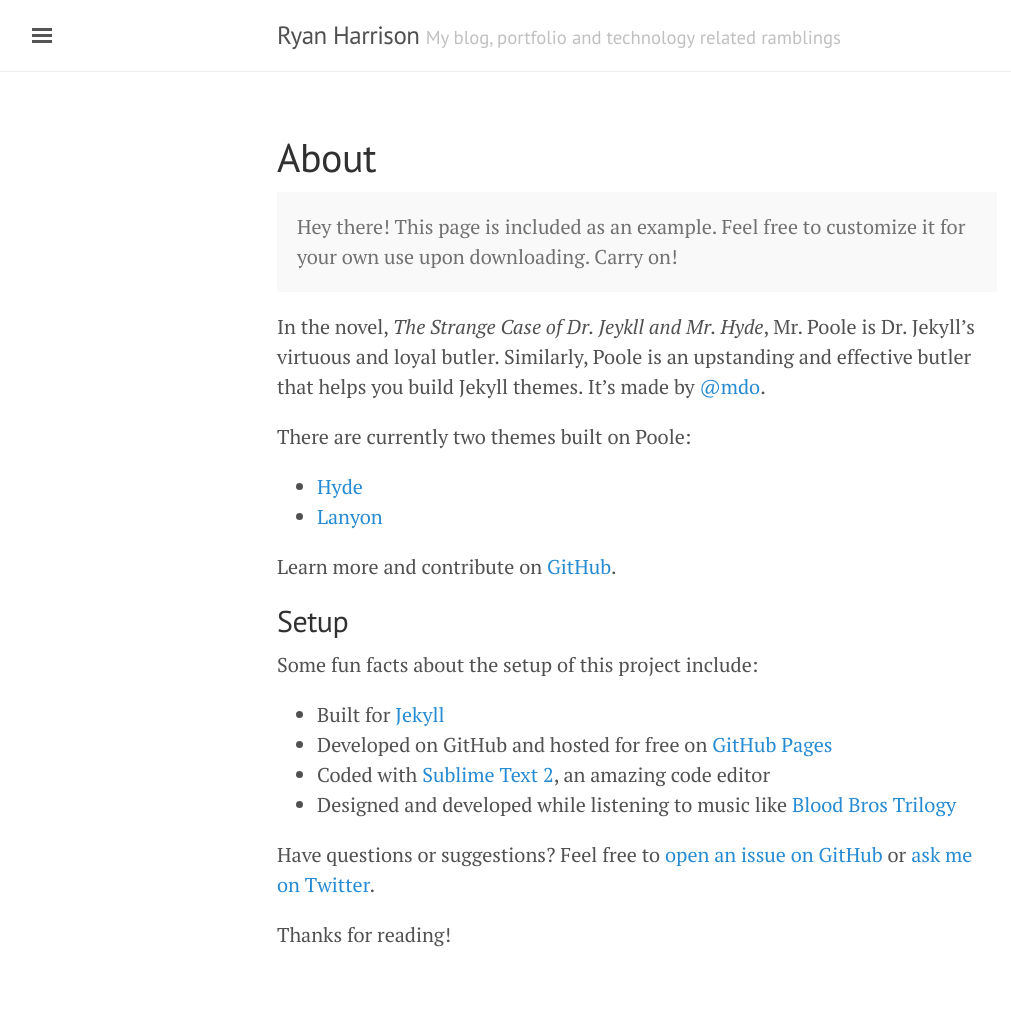
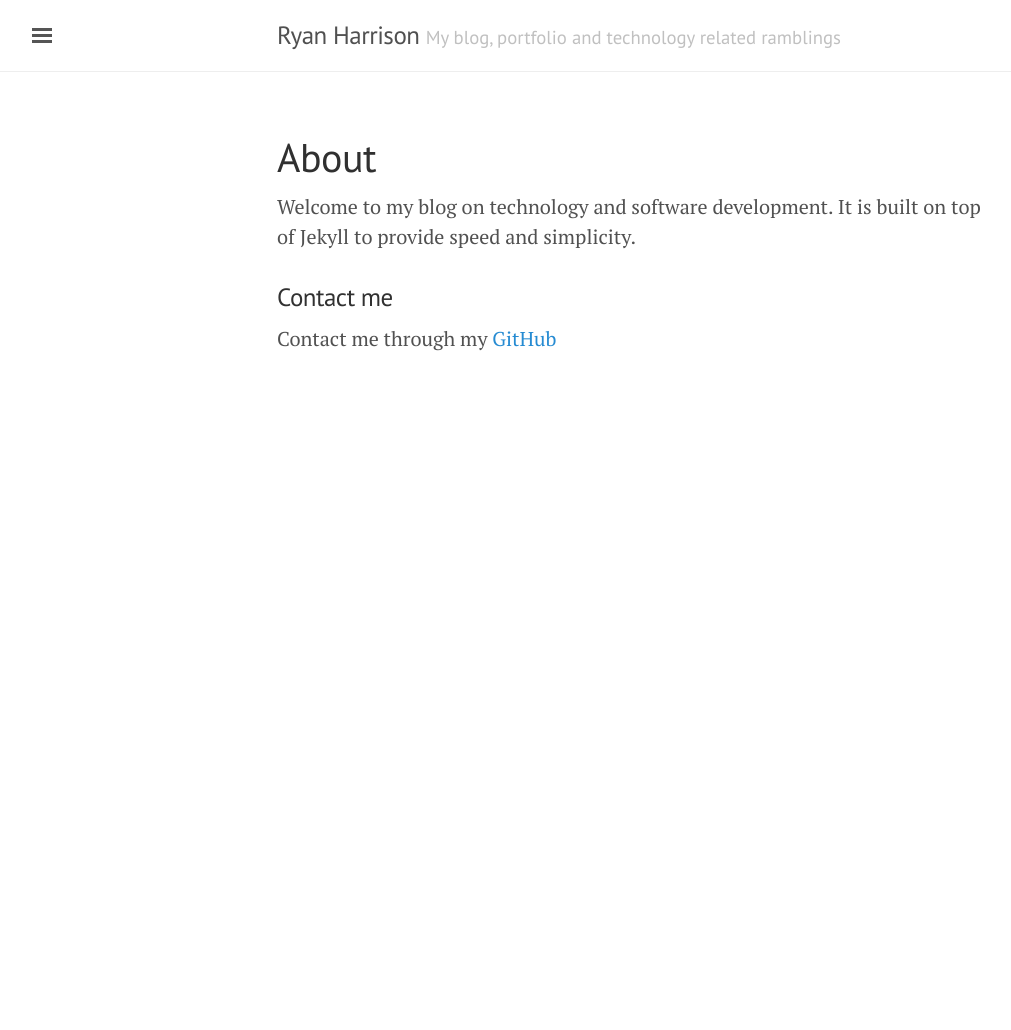
Before and after one commit to raharrison/ryanharrison.co.uk, a Jekyll site: the page built from about.md, in a window 1280 px wide. Shown: the whole page, without its empty margins (3-1014 px from the left). Built offline with Jekyll 4.4.1, drawn with Linux system fonts in a browser that asks for light colours; after the commit the page ends 900 px from its top, so only the background shows below that.

Commit message:
Update about page

```diff
--- a/about.md
+++ b/about.md
@@ -3,28 +3,8 @@ layout: page
 title: About
 ---
 
-<p class="message">
-  Hey there! This page is included as an example. Feel free to customize it for your own use upon downloading. Carry on!
-</p>
+Welcome to my blog on technology and software development. It is built on top of Jekyll to provide speed and simplicity.
 
-In the novel, *The Strange Case of Dr. Jeykll and Mr. Hyde*, Mr. Poole is Dr. Jekyll's virtuous and loyal butler. Similarly, Poole is an upstanding and effective butler that helps you build Jekyll themes. It's made by [@mdo](https://twitter.com/mdo).
+### Contact me
 
-There are currently two themes built on Poole:
-
-* [Hyde](http://hyde.getpoole.com)
-* [Lanyon](http://lanyon.getpoole.com)
-
-Learn more and contribute on [GitHub](https://github.com/poole).
-
-## Setup
-
-Some fun facts about the setup of this project include:
-
-* Built for [Jekyll](http://jekyllrb.com)
-* Developed on GitHub and hosted for free on [GitHub Pages](https://pages.github.com)
-* Coded with [Sublime Text 2](http://sublimetext.com), an amazing code editor
-* Designed and developed while listening to music like [Blood Bros Trilogy](https://soundcloud.com/maddecent/sets/blood-bros-series)
-
-Have questions or suggestions? Feel free to [open an issue on GitHub](https://github.com/poole/issues/new) or [ask me on Twitter](https://twitter.com/mdo).
-
-Thanks for reading!
+Contact me through my [GitHub](https://github.com/{{ site.footer-links.github }})
```
